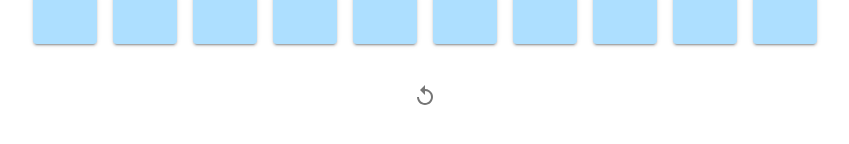
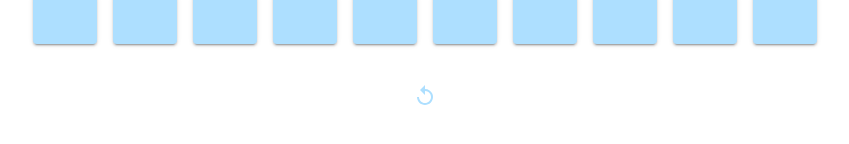
Before and after one commit to TimothyNaumov/NumberClicker, a React (Vite) app: page / in a window 1280 px wide. Shown: the part 416-560 px from the top of the page, without its empty margins (215-1064 px from the left). Built offline with nearby package versions, Linux system fonts and the light colour scheme.

Commit message:
state cleanup

```diff
--- a/src/features/ResetButton.tsx
+++ b/src/features/ResetButton.tsx
@@ -10,10 +10,9 @@ export const ResetButton = ({ gameState }: any) => {
     );
   }
 
-  const darkThemeMq = window.matchMedia("(prefers-color-scheme: dark)");
   return (
     <IconButton onClick={gameState.resetGame}>
-      {darkThemeMq.matches ? <ReplayIcon color="primary" /> : <ReplayIcon />}
+      <ReplayIcon color="primary" />
     </IconButton>
   );
 };
--- a/src/main.tsx
+++ b/src/main.tsx
@@ -3,8 +3,9 @@ import App from "./App.tsx";
 import "./index.css";
 import { ThemeProvider, createTheme } from "@mui/material";
 
-const theme = createTheme({
+const lightTheme = createTheme({
   palette: {
+    mode: "light",
     primary: {
       main: "#addfff",
     },
@@ -14,8 +15,22 @@ const theme = createTheme({
   },
 });
 
+const darkTheme = createTheme({
+  palette: {
+    mode: "dark",
+    primary: {
+      main: "#cfcfcf",
+    },
+    secondary: {
+      main: "#addfff",
+    },
+  },
+});
+
+const prefersDark = window.matchMedia("(prefers-color-scheme: dark)").matches;
+
 ReactDOM.createRoot(document.getElementById("root") as HTMLElement).render(
-  <ThemeProvider theme={theme}>
+  <ThemeProvider theme={prefersDark ? darkTheme : lightTheme}>
     <App />
   </ThemeProvider>
 );
```
Also changed, not shown: src/reducer/game-state.reducer.ts (+7 -0 lines).
